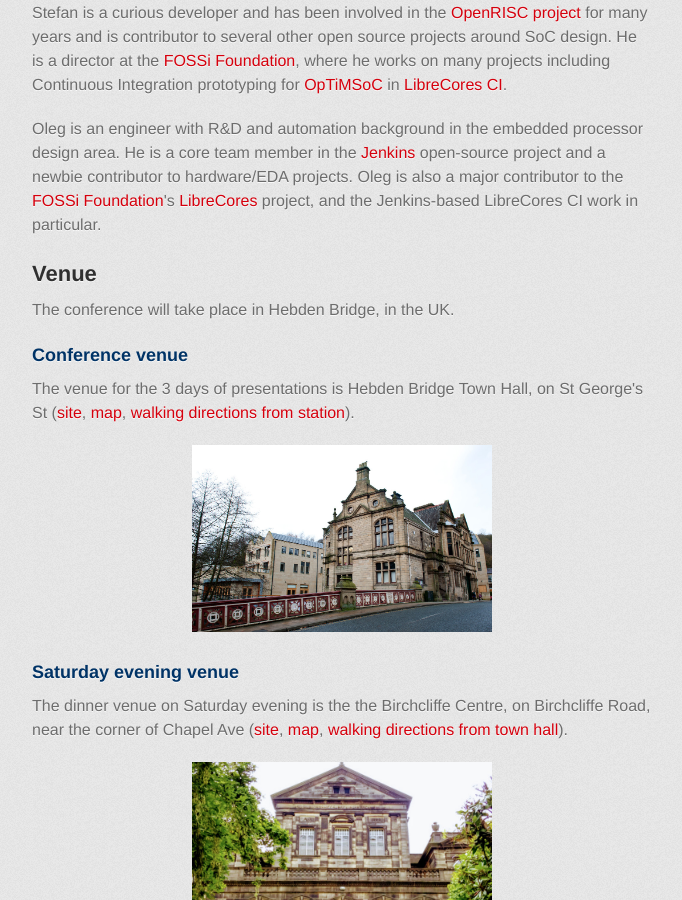
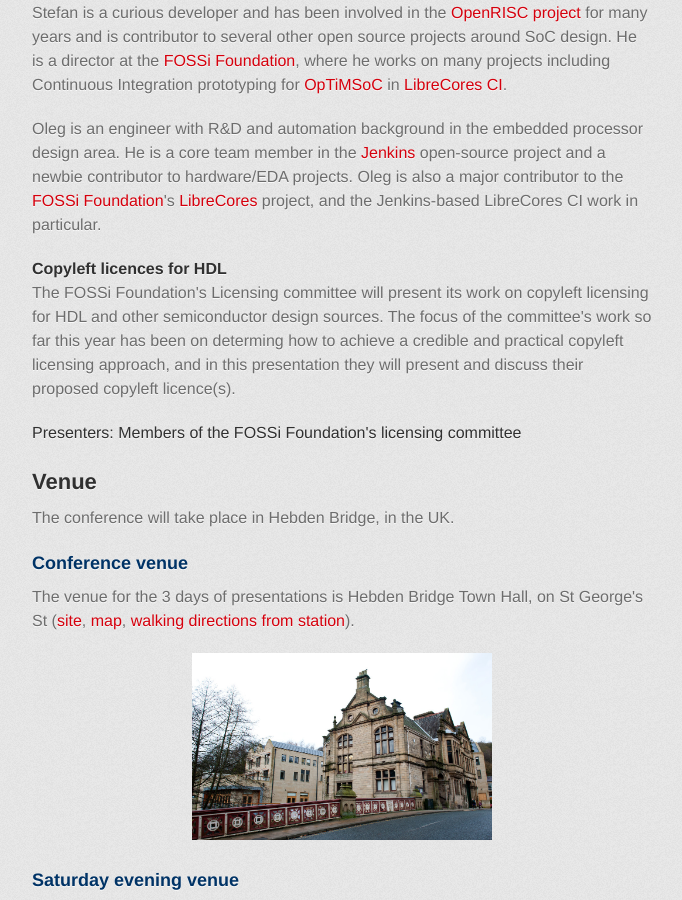
Before and after one commit to fossi-foundation/orconf, a Jekyll site: the page index.html, which Jekyll copies as it is, in a window 1280 px wide and 900 px high, scrolled down 3594 px. Shown: the whole window, without its empty margins (298-980 px from the left). Built offline with Jekyll 4.4.1, drawn with Linux system fonts in a browser that asks for light colours; some web fonts are replaced.

Commit message:
Add licensing talk

```diff
--- a/index.html
+++ b/index.html
@@ -286,6 +286,23 @@
 	  </p>
 
 
+
+	  <h4>
+	    <a name="fflic" class="anchor" href="#fflic"><span class="octicon octicon-link"></span>
+            </a>Copyleft licences for HDL</h4>
+          <p>
+	    The FOSSi Foundation's Licensing committee will present its work on copyleft
+	    licensing for HDL and other semiconductor design sources. The focus of the
+	    committee's work so far this year has been on determing how to achieve a
+	    credible and practical copyleft licensing approach, and in this presentation
+	    they will present and discuss their proposed copyleft licence(s).
+	  </p>
+          <h5>Presenters: <a name="fflicpresenter" class="anchor" href="#fflicpresenter"><span class="octicon octicon-link"></span>
+            </a>Members of the FOSSi Foundation's licensing committee</h5>
+          <p>
+	  </p>
+
+
 	  <h2><a name="venue" class="anchor" href="#venue"><span class="octicon octicon-link"></span></a>Venue</h2>
 	  <p>
 	    The conference will take place in Hebden Bridge, in the UK.
```
